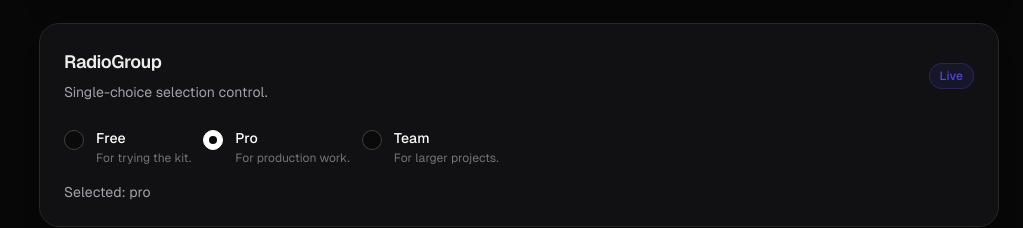
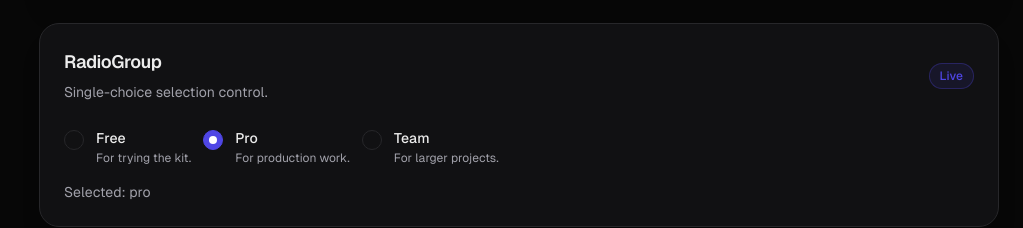
Before and after one commit to biznez-da-1/pro-ui-kit, a Next.js app: page / in a window 1280 px wide. Shown: the part 2769-2997 px from the top of the page, without its empty margins (257-1280 px from the left). Built offline with nearby package versions, Linux system fonts and the light colour scheme.

Commit message:
feat: tokenize form and feedback controls

```diff
--- a/src/components/ui/RadioGroup.tsx
+++ b/src/components/ui/RadioGroup.tsx
@@ -79,15 +79,15 @@ export function RadioGroup({
                 aria-hidden="true"
                 className={cn(
                   "mt-0.5 flex h-5 w-5 shrink-0 items-center justify-center rounded-full border transition-colors",
-                  "peer-focus-visible:outline-none peer-focus-visible:ring-2 peer-focus-visible:ring-indigo-500 peer-focus-visible:ring-offset-2 peer-focus-visible:ring-offset-neutral-950",
-                  selectedValue === option.value ? "border-white bg-white" : "border-neutral-700 bg-neutral-950",
+                  "peer-focus-visible:outline-none peer-focus-visible:ring-2 peer-focus-visible:ring-ring peer-focus-visible:ring-offset-2 peer-focus-visible:ring-offset-background",
+                  selectedValue === option.value ? "border-primary bg-primary" : "border-border bg-surface",
                 )}
               >
-                {selectedValue === option.value && <span className="h-2 w-2 rounded-full bg-neutral-950" />}
+                {selectedValue === option.value && <span className="h-2 w-2 rounded-full bg-primary-foreground" />}
               </span>
               <span className="min-w-0">
-                <span className="block text-sm font-medium text-white">{option.label}</span>
-                {option.description && <span className="mt-0.5 block text-xs text-neutral-500">{option.description}</span>}
+                <span className="block text-sm font-medium text-surface-foreground">{option.label}</span>
+                {option.description && <span className="mt-0.5 block text-xs text-muted-foreground">{option.description}</span>}
               </span>
             </label>
           );
```
